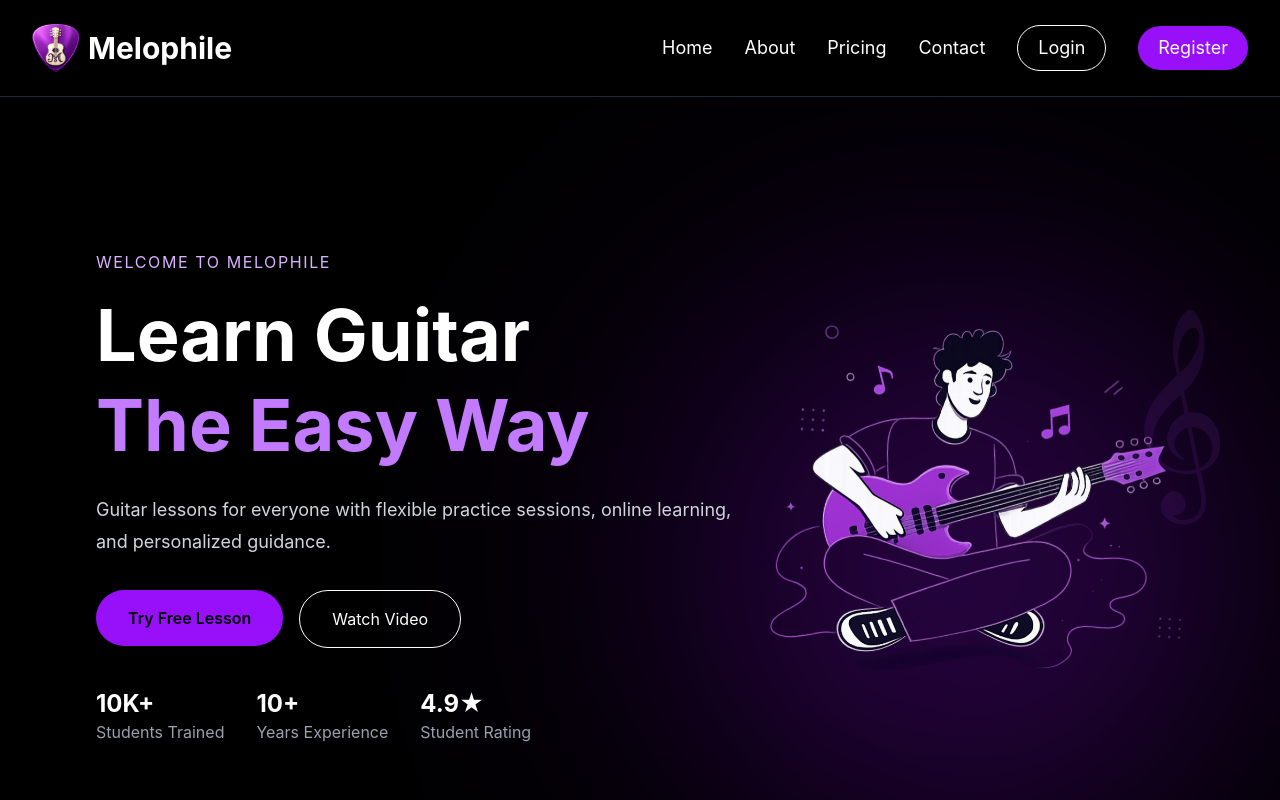
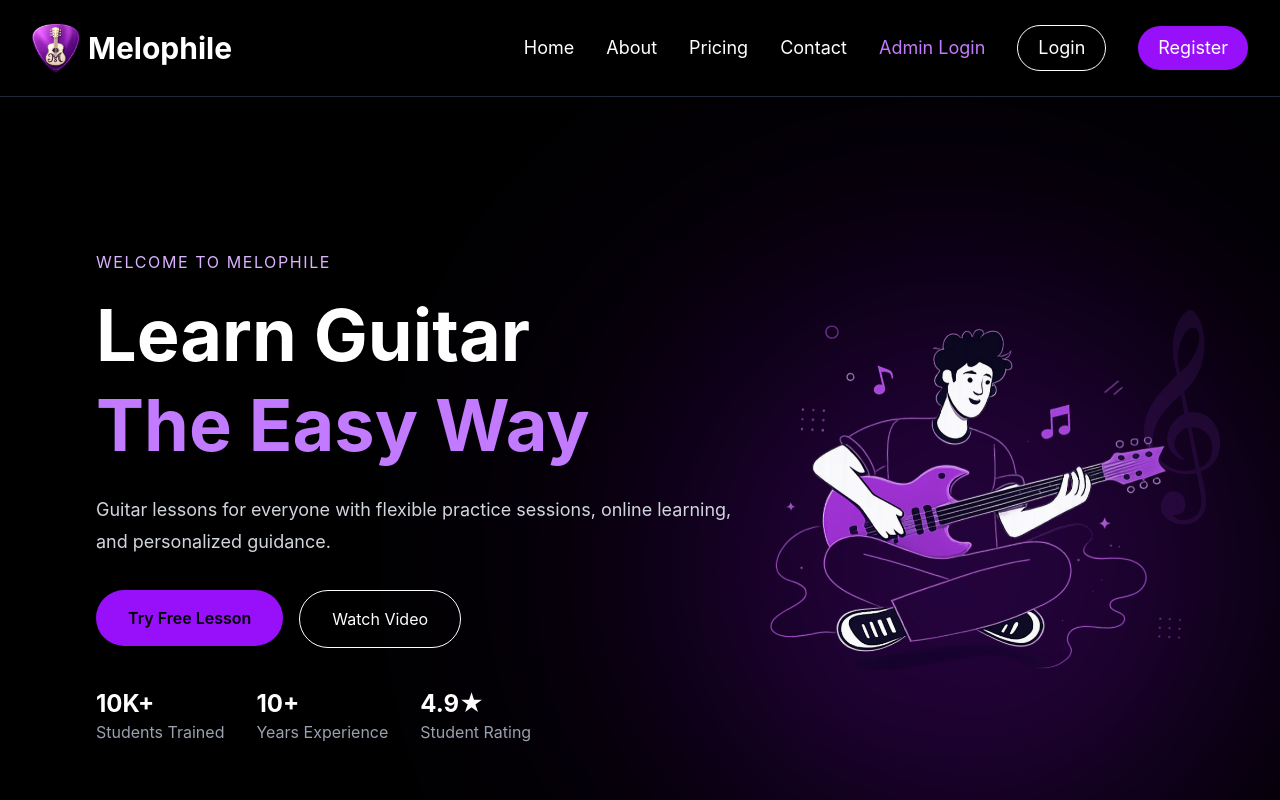
Before and after one commit to SahilPotale1405/Melophile, a React (Vite) app in the folder client/: page / in a window 1280 px wide. Shown: the top 800 px of the page. Built offline with nearby package versions, Linux system fonts and the light colour scheme.

Commit message:
added admin Login button

```diff
--- a/client/src/components/public/Navbar.jsx
+++ b/client/src/components/public/Navbar.jsx
@@ -38,8 +38,15 @@ function Navbar() {
               <a href="#pricing">Pricing</a>
             </li>
 
+            <li><a href="#contact">Contact</a></li>
+
             <li>
-              <a href="#contact">Contact</a>
+              <a
+                href="/admin/login"
+                className="text-purple-400 hover:text-purple-300 transition"
+              >
+                Admin Login
+              </a>
             </li>
           </ul>
 
@@ -83,6 +90,13 @@ function Navbar() {
 
           <a href="#contact">Contact</a>
 
+          <a
+            href="/admin/login"
+            className="text-purple-400 hover:text-purple-300 transition"
+          >
+            Admin Login
+          </a>
+
           {/* Mobile Login */}
           <a
             href="/login"
```
Also changed, not shown: 1 other file (tests, documents, lock files or other folders).
